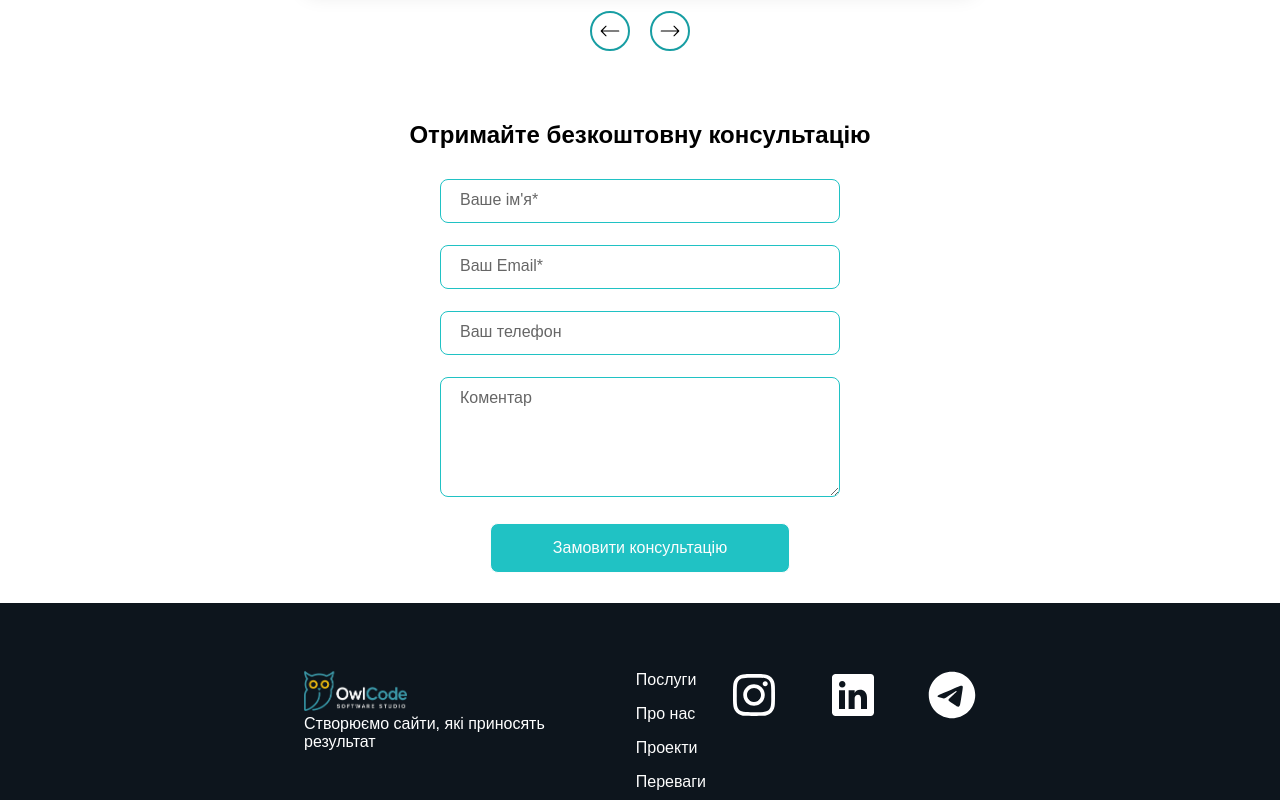
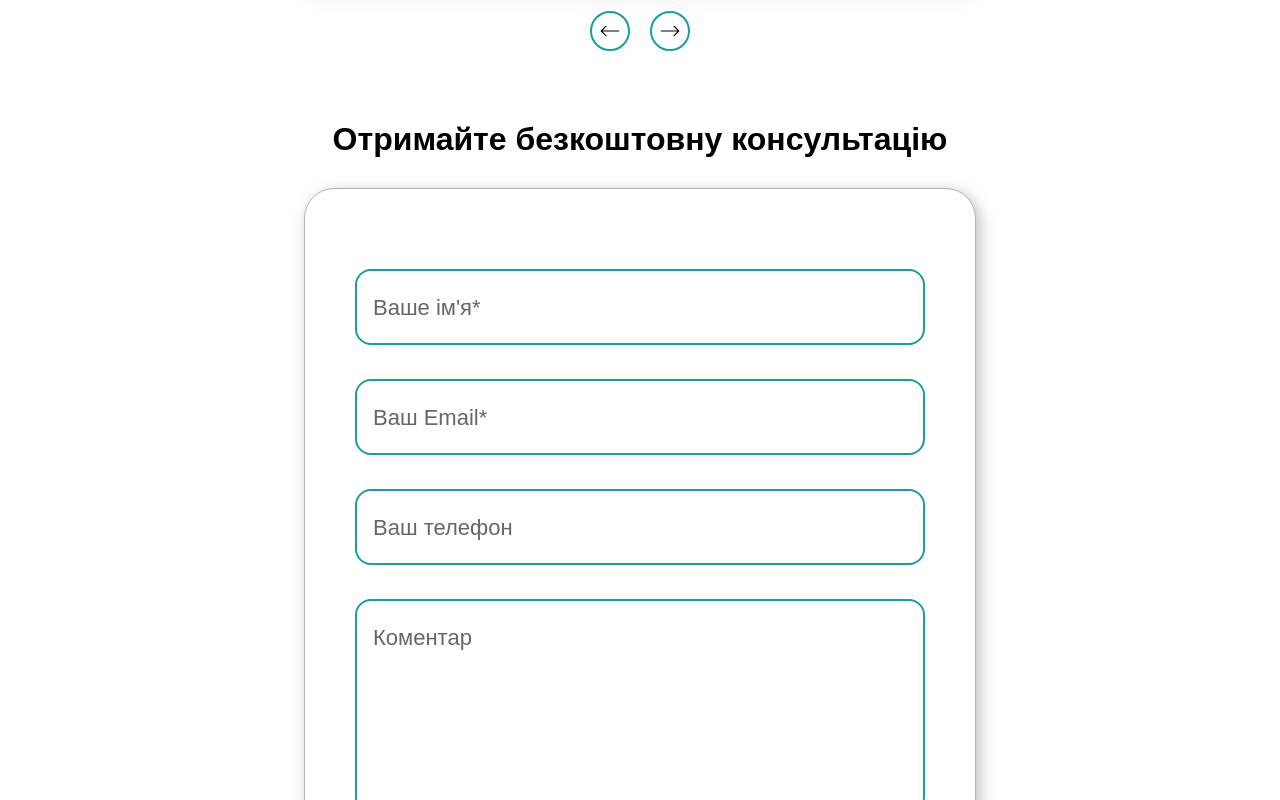
Before and after one commit to Ssovelich/owl-code, a React (Vite) app: page / in a window 1280 px wide. Shown: the part 3620-4420 px from the top of the page. Built offline with nearby package versions, Linux system fonts and the light colour scheme; no server answers.

Commit message:
fix section consultation

```diff
--- a/src/components/Consultation/Consultation.module.css
+++ b/src/components/Consultation/Consultation.module.css
@@ -1,5 +1,7 @@
 .consultation {
+  /* margin-inline: auto; */
   width: 100vw;
+
   padding: 30px 0 30px;
 }
 .consultation_container {
@@ -9,8 +11,8 @@
   gap: 30px;
 }
 .title {
-  font-size: 24px;
-  font-weight: bold;
+  font-weight: 600;
+  font-size: 20px;
   text-align: center;
 }
 .form {
@@ -19,7 +21,11 @@
   align-items: center;
   gap: 22px;
   width: 100%;
-  max-width: 400px;
+  max-width: 890px;
+  padding: 40px 12px;
+  border: 1px solid rgba(97, 99, 104, 0.5);
+  border-radius: 16px;
+  box-shadow: 4px 4px 15px 0 rgba(0, 0, 0, 0.25);
 }
 .inputWrapper {
   position: relative;
@@ -27,67 +33,73 @@
 }
 .label {
   position: absolute;
-  left: 16px;
-  top: 12px;
+  left: 14px;
+  top: 14px;
   color: #666;
-  font-size: 16px;
+  font-weight: 400;
+  font-size: 18px;
+  line-height: 133%;
   pointer-events: none;
-  transition: all 0.3s ease;
   background-color: transparent;
   padding: 0 4px;
+  transition: all 0.3s ease;
 }
 .input {
   width: 100%;
+  height: 50px;
   padding: 12px 16px;
   border-radius: 8px;
-  border: 1px solid #20c2c4;
+  border: 2px solid var(--accent);
   background-color: transparent;
   color: black;
-  font-size: medium;
+  font-weight: 400;
+  font-size: 18px;
+  line-height: 133%;
   transition: all 0.5s ease;
 }
 .input:focus {
   outline: none;
   background-color: var(--background);
-  box-shadow: 0 0 0 1px rgba(32, 194, 196, 0.3);
+  box-shadow: 0 0 0 2px rgba(32, 194, 196, 0.3);
 }
 .input:focus + .label,
 .input:not(:placeholder-shown) + .label {
-  top: -18px;
+  top: -20px;
   left: -4px;
   font-size: 16px;
-  color: #20c2c4;
+  color: var(--accent);
 }
 .textarea {
-  min-height: 120px;
+  min-height: 140px;
   resize: vertical;
   line-height: 1.5;
   font-family: inherit;
   overflow: auto;
   scrollbar-width: thin;
-  scrollbar-color: #20c2c4 transparent;
+  scrollbar-color: var(--accent) transparent;
 }
 .textarea::-webkit-scrollbar {
   width: 6px;
 }
 .textarea::-webkit-scrollbar-thumb {
-  background-color: #20c2c4;
+  background-color: var(--accent);
   border-radius: 4px;
 }
 .button {
   width: 100%;
-  max-width: 300px;
+  /* max-width: 300px; */
   height: 50px;
-  background-color: #20c2c4;
-
-  color: var(--additional-text);
-  font-size: medium;
-  border: 1px solid var(--additional-text);
+  background-color: var(--accent);
+  color: var(--white);
+  font-weight: 500;
+  font-size: 20px;
+  line-height: 120%;
+  border: 1px solid var(--white);
   border-radius: 8px;
   transition: all 0.5s ease;
 }
 .button:hover {
-  transform: scale(1.05);
+ transform: scale(1.05);
 }
 .error {
   color: var(--error);
@@ -104,3 +116,55 @@
 .labelError {
   color: var(--error) !important;
 }
+
+/* ==== TABLET (768px+) ==== */
+@media screen and (min-width: 744px) {
+  .form {
+    border-radius: 30px;
+    gap:34px;
+    padding: 80px 50px;
+  }
+  .title {
+  font-size: 32px;
+}
+  .label {
+    left: 14px;
+  top: 24px;
+  font-size: 22px;
+}
+  .input {
+    border-radius: 16px;
+    height: 76px;
+    font-size: 26px;
+  }
+  .input:focus + .label,
+.input:not(:placeholder-shown) + .label {
+  top: -30px;
+  left: -4px;
+  font-size: 22px;
+}
+.textarea {
+  min-height: 214px;
+}
+  .button {
+    font-size: 30px;
+    border-radius: 16px;
+    width: 422px;
+    height: 68px;
+  }
+  .error {
+  font-size: 16px;
+}
+}
+
+/* ==== DESKTOP (1440px+) ==== */
+@media screen and (min-width: 1440px) {
+  .form {
+    border-radius: 40px;
+    gap:54px;
+    padding: 96px 60px;
+  }
+   .title {
+  font-size: 40px;
+}
+}
--- a/src/components/header/Header.module.css
+++ b/src/components/header/Header.module.css
@@ -54,7 +54,7 @@
   transition: all 0.5s ease;
 }
 .header .consultationBtn:hover {
-  border: 2px solid var( --white);
+  border: 2px solid var(--white);
   color: var(--white);
 }
 .header .consultationBtn.showBtn {
@@ -200,9 +200,6 @@
     /* height: 44px; */
     padding: 8px 19px;
   }
-  /* .burger {
-    display: none;
-  } */
   .logoImg {
     padding: 0 10px;
     height: 68px;
```
Lines whose indentation alone changed are shown as unchanged.
